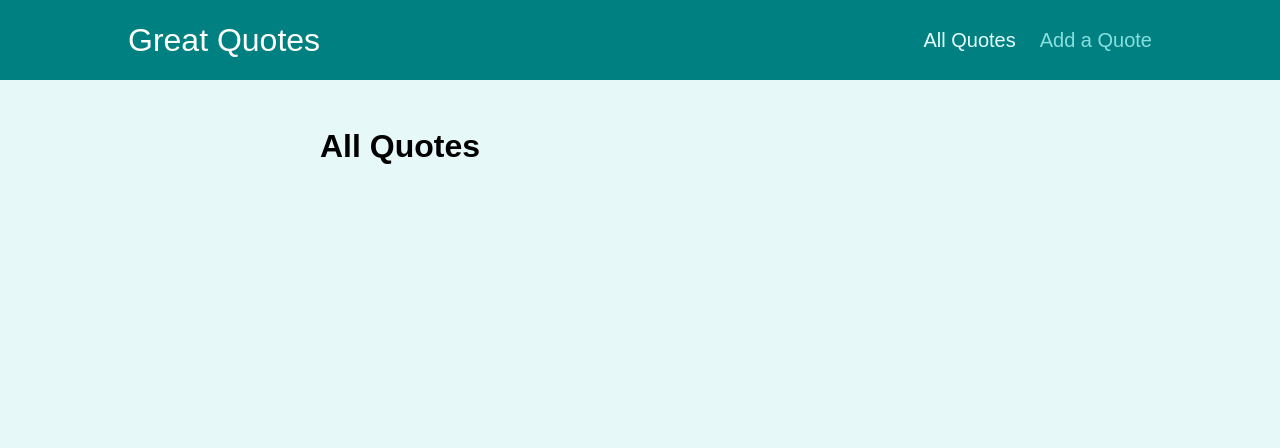
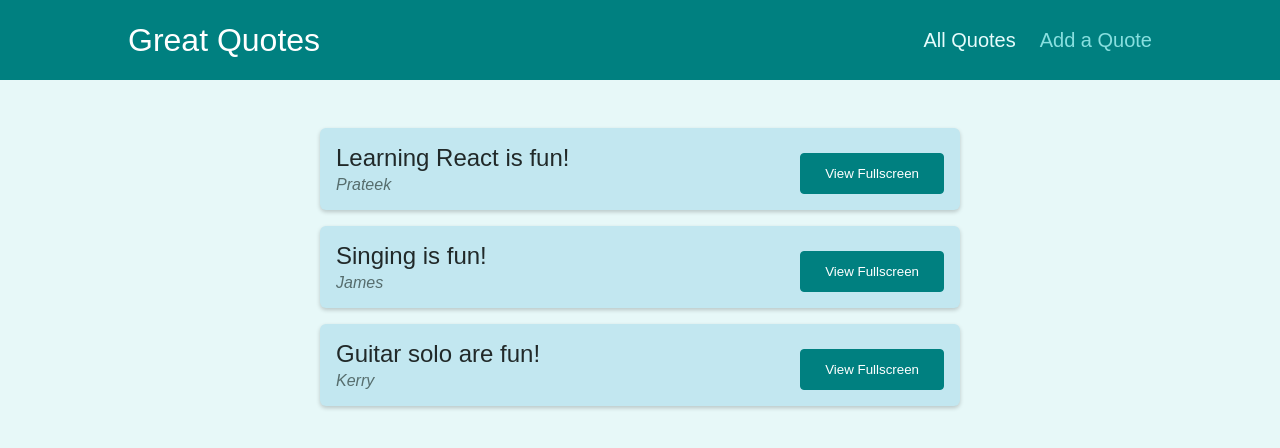
Before and after one commit to prateekvarma/React-SPA-Quotes, a React (Create React App) app: page /quotes in a window 1280 px wide. Shown: the top 448 px of the page. Built offline with nearby package versions, Linux system fonts and the light colour scheme.

Commit message:
Added some dummy data to list some quotes

```diff
--- a/src/components/quotes/QuoteItem.js
+++ b/src/components/quotes/QuoteItem.js
@@ -9,9 +9,9 @@ const QuoteItem = (props) => {
         </blockquote>
         <figcaption>{props.author}</figcaption>
       </figure>
-      <a className='btn'>
+      <button className='btn'>
         View Fullscreen
-      </a>
+      </button>
     </li>
   );
 };
--- a/src/pages/AllQuotes.js
+++ b/src/pages/AllQuotes.js
@@ -1,5 +1,13 @@
+import QuoteList from "../components/quotes/QuoteList";
+
+const DUMMY_QUOTES = [
+  { id: "q1", author: "Prateek", text: "Learning React is fun!" },
+  { id: "q2", author: "James", text: "Singing is fun!" },
+  { id: "q3", author: "Kerry", text: "Guitar solo are fun!" },
+];
+
 const AllQuotes = () => {
-  return <h1>All Quotes</h1>;
+  return <QuoteList quotes={DUMMY_QUOTES} />;
 };
 
 export default AllQuotes;
```
